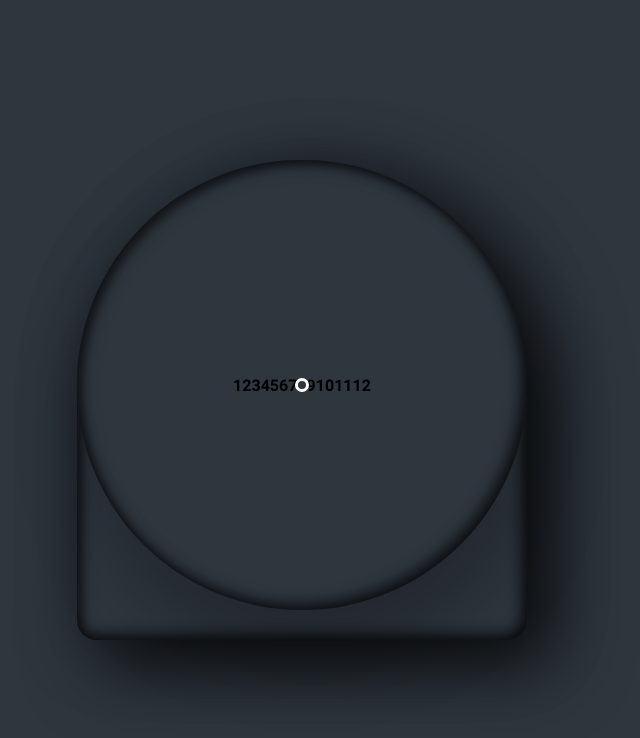
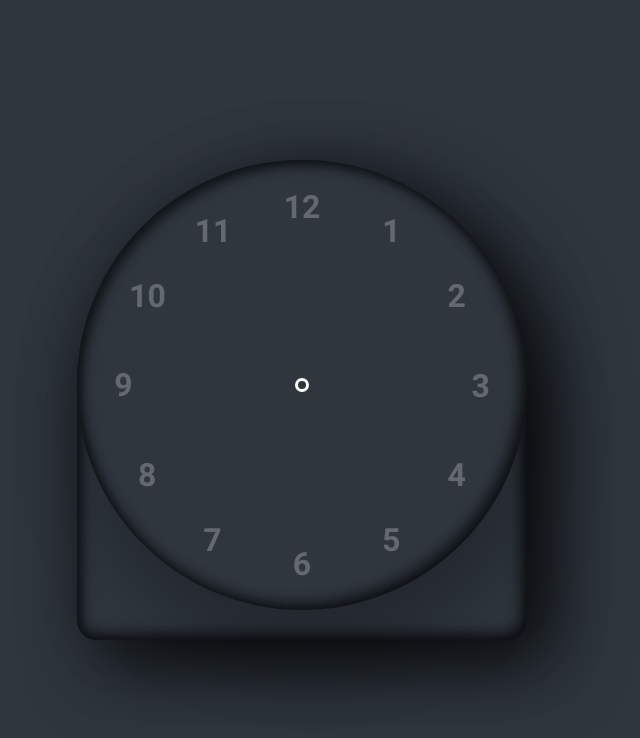
Before and after one commit to RomaSamkov/digital-clock, a website built with Parcel: page src/index.html in a window 1280 px wide. Shown: the whole page, without its empty margins (338-978 px from the left). Built offline with nearby package versions, Linux system fonts and the light colour scheme.

Commit message:
add style numbers

```diff
--- a/src/css/main.css
+++ b/src/css/main.css
@@ -113,3 +113,19 @@ body {
   border: 3px solid #fff;
   border-radius: 50%;
 }
+
+.clock span {
+  position: absolute;
+  inset: 20px;
+  color: #fff;
+  text-align: center;
+  transform: rotate(calc(30deg * var(--i)));
+}
+
+.clock span b {
+  display: inline-block;
+  font-size: 2em;
+  font-weight: 600;
+  opacity: 0.25;
+  transform: rotate(calc(-30deg * var(--i)));
+}
```
